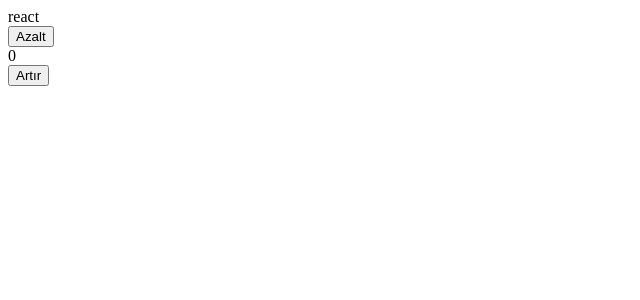
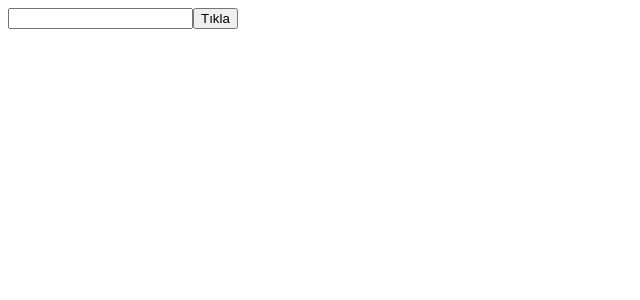
Before and after one commit to ElanurToptas/Archis-react, a React (Vite) app in the folder Archis-react/: page / in a window 1280 px wide. Shown: the top 300 px of the page, without its empty margins (0-640 px from the left). Built offline with nearby package versions, Linux system fonts and the light colour scheme.

Commit message:
onChange ve map kavramları hatırlandı

```diff
--- a/Archis-react/src/App.jsx
+++ b/Archis-react/src/App.jsx
@@ -1,36 +1,42 @@
-import { useState } from "react"
+import React, { useState } from "react"
 import Text from "./components/Text"
 import Button from "./components/Button"
 
 function App() {
-  //let name = "react" -> JSde bu şekilde kullanıyorduk
-  const [name,setName] = useState("react") //React üzerinde state oluşturmanın mantığı bu, tırnak içinde yazdığın react da default olarak verdiğimiz değer. B unu null veya obje yani [] olarak da koyuabiliriz.
-  // const [değişken, değişkeni setlemek istediğim fonksiyon ]
+  const [name,setName] = useState("react")
+  const [data, setData] = useState([])
 
-  const clickFunc = () =>{
-    console.log("click işlemi yapıldı")
-    setName("react değişti") //her click yaptığımızda ismi değiştirdik
+  console.log(name, "name")
+
+  const targetFunc = (e) => {
+    console.log(e, "e")
+    setName(e.target.value)
   }
 
-  const [count, setCount] = useState(0)
-  const decrement = () => {
-    if(count<= 0) return
-    setCount(count - 1) //ya böyle yapabilirim
-    //setCount(prev => prev - 1) ya da böyle de yapabilirdik
-    // Bir diğer seçenek için de 33. satıra bak
+  const clickFunc = () => {
+    setData(prev => ([...prev, name]))
   }
+
+  console.log(data, "data")
 
   return (
     <>
-    <div onClick={clickFunc}>
-      {name}
-    </div>
-
+    <input type="text" onChange={targetFunc}/>
+    <button onClick={clickFunc}>Tıkla</button>
     <div>
-      <Button name={"Azalt"} onClick={() => setCount(count-1)}/> {/*Component mantığını kullanarak state de bu şekildey yazıyoruz */}
-      {/* <button onClick={decrement}>Azalt</button> */}
-      <div>{count}</div>
-      <button onClick={() => setCount(count + 1)}>Artır</button>
+      {/* {data} => Bu şekilde yaptığında ekrandaki çıktı bu şekilde olur : nehirdefnesude */}
+      {
+        data.map((dt,i) => (
+          <div key={i}>{dt}</div>
+        ))
+      }
+      {/* Yukarıda dt dediğim şey array içerisindeki her bir elemana verdiğim isim, i dediğim şey ise index numarası*/}
+      {/* Key parametresini divin yanında kullanmayı unutma!! */}
+      {/* Şimdi ise ekranda gördüğümüz çıktımız bu şekilde oldu:
+        nehir
+        defne
+        sude
+      */}
     </div>
 
     </>
```
